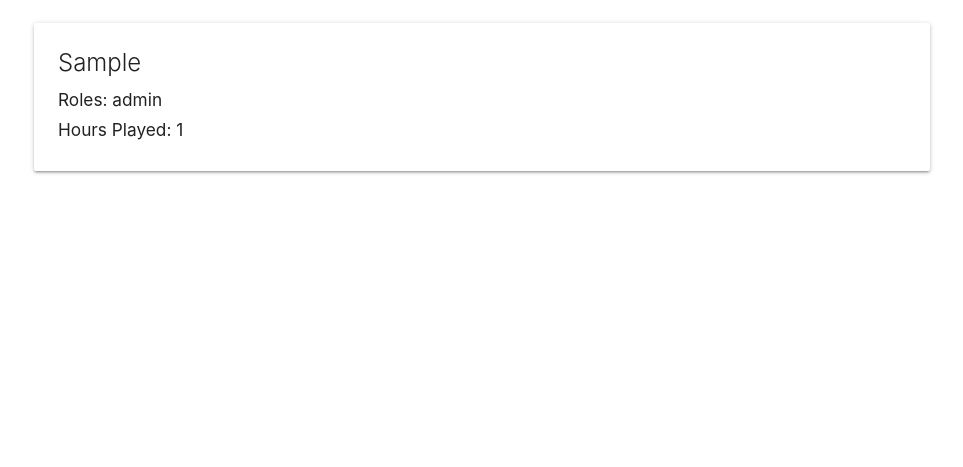
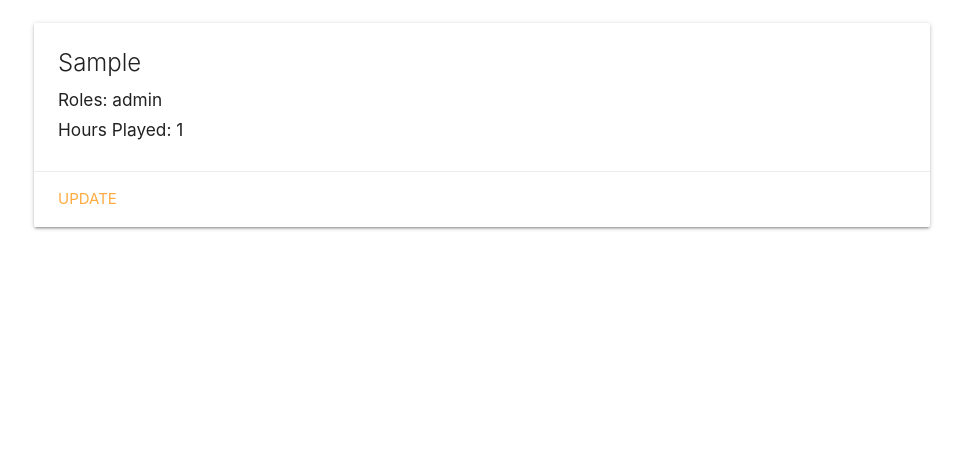
Before and after one commit to acvdoandrew/lol-champion-collector, a Django app: page /champions/1/ in a window 1280 px wide. Shown: the part 177-644 px from the top of the page, without its empty margins (158-1121 px from the left). Run offline with Django 4.2, Linux system fonts and the light colour scheme; tables that the repository leaves empty hold one stand-in row (values such as "Sample post").

Commit message:
adds update button to detail page

```diff
--- a/main_app/templates/main_app/champion_detail.html
+++ b/main_app/templates/main_app/champion_detail.html
@@ -15,6 +15,9 @@ Details for {{ object.name }} | LoL Champion Collector
         <h6>Roles: {{ object.role }}</h6>
         <h6>Hours Played: {{ object.hours }}</h6>
     </div>
+    <div class="card-action">
+        <a href="{% url 'champions_update' object.id %}">Update</a>
+    </div>
 </div>
 
 {% endblock %}
```
